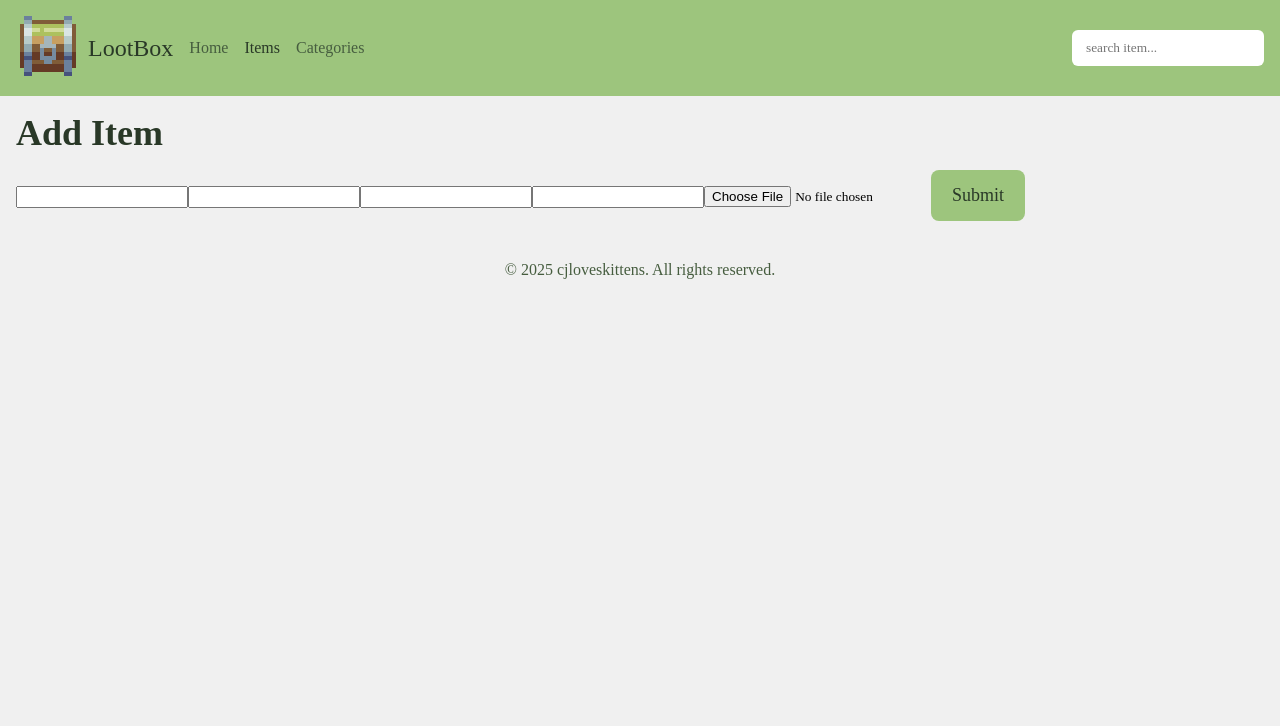
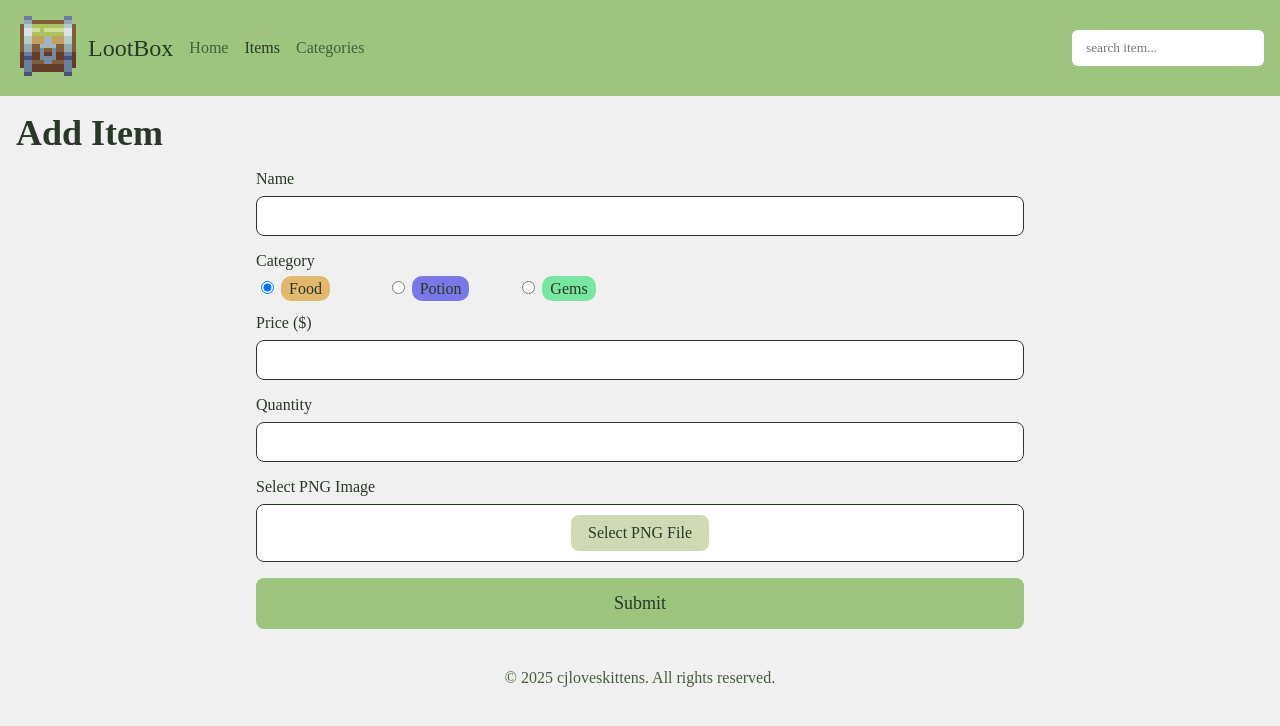
Before and after one commit to cjxo/inventory-app-client, a React (Vite) app: page /items/add in a window 1280 px wide. Shown: the top 726 px of the page. Built offline with nearby package versions, Linux system fonts and the light colour scheme; a web font is replaced by a local one.

Commit message:
Add item UI done

```diff
--- /dev/null
+++ b/src/components/FileUploader.jsx
@@ -0,0 +1,24 @@
+import { useState, useRef } from "react";
+
+import styles from "../styles/component.module.css";
+
+const FileUploader = () => {
+  const [file, setFile] = useState(null);
+  const inpRef = useRef(null);
+
+  const onClick = () => inpRef.current.click();
+  const onChange = (e) => setFile(URL.createObjectURL(e.target.files[0]));
+
+  return (
+    <div className={styles.fileUploader}>
+      <label htmlFor="item-image">Select PNG Image</label>
+      <div className={styles.fileUploaderInput}>
+        <input ref={inpRef} onChange={onChange} type="file" id="item-image" name="item-image" accept="image/png" required />
+        {file && <img src={file} alt="uploaded file" />}
+        <button type="button" onClick={onClick}>{!file ? "Select PNG File" : "Change PNG File"}</button>
+      </div>
+    </div>
+  );
+};
+
+export default FileUploader;
--- a/src/routes/AddItemPage.jsx
+++ b/src/routes/AddItemPage.jsx
@@ -1,4 +1,9 @@
+import { useState, useRef } from "react";
+
 import styles from "../styles/route.module.css";
+import categoryStyles from "../components/CategoryStyles";
+//import PixelArtCanvas from "../components/PixelArtCanvas";
+import FileUploader from "../components/FileUploader";
 
 const AddItemPage = () => {
   return (
@@ -7,13 +12,44 @@ const AddItemPage = () => {
         <h1 className="title">Add Item</h1>
       </div>
       <form>
-        <input type="text" id="item-name" name="item-name" required />
-        <input type="text" id="item-category" name="item-category" required />
-        <input type="text" id="item-price" name="item-price" required />
-        <input type="text" id="item-quantity" name="item-quantity" required />
-        <input type="file" id="item-image" name="item-image" accept="image/png" />
+        <div className={styles.labelInputPair}>
+          <label htmlFor="item-name">Name</label>
+          <input type="text" id="item-name" name="item-name" required />
+        </div>
 
-        <button className="common-link-style">Submit</button>
+        <div className={styles.labelInputPair}>
+          <p>Category</p>
+          <div className={styles.radios}>
+            <div className={styles.radioRadioPair}>
+              <input id="item-food" value="food" name="item-category" type="radio" defaultChecked />
+              <label htmlFor="item-food" style={categoryStyles.food}>Food</label>
+            </div>
+
+            <div className={styles.radioRadioPair}>
+              <input id="item-potion" value="potion" name="item-category" type="radio" />
+              <label htmlFor="item-potion" style={categoryStyles.potion}>Potion</label>
+            </div>
+
+            <div className={styles.radioRadioPair}>
+              <input id="item-gems" value="gems" name="item-category" type="radio" />
+              <label htmlFor="item-gems" style={categoryStyles.gems}>Gems</label>
+            </div>
+          </div>
+        </div>
+
+        <div className={styles.labelInputPair}>
+          <label htmlFor="item-price">Price &#40;&#36;&#41;</label>
+          <input type="number" id="item-price" name="item-price" required />
+        </div>
+
+        <div className={styles.labelInputPair}>
+          <label htmlFor="item-quantity">Quantity</label>
+          <input type="number" id="item-quantity" name="item-quantity" required />
+        </div>
+
+        <FileUploader />
+
+        <button className={`common-link-style ${styles.submit}`}>Submit</button>
       </form>
     </div>
   );
--- a/src/styles/component.module.css
+++ b/src/styles/component.module.css
@@ -266,3 +266,46 @@ footer {
     }
   }
 }
+
+.fileUploader {
+  display: flex;
+  flex-direction: column;
+  gap: 8px;
+  .fileUploaderInput {
+    padding: 10px 16px;
+    border-radius: 8px;
+    border: 1px solid var(--green-colour1);
+    background: white;
+    display: flex;
+    flex-direction: column;
+    align-items: center;
+    gap: 16px;
+
+    input {
+      display: none;
+    }
+
+    img {
+      /* https://stackoverflow.com/questions/14068103/disable-antialising-when-scaling-images */
+      width: 128px;
+      image-rendering: optimizeSpeed;             /* STOP SMOOTHING, GIVE ME SPEED  */
+      image-rendering: -moz-crisp-edges;          /* Firefox                        */
+      image-rendering: -o-crisp-edges;            /* Opera                          */
+      image-rendering: -webkit-optimize-contrast; /* Chrome (and eventually Safari) */
+      image-rendering: pixelated;                 /* Universal support since 2021   */
+      image-rendering: optimize-contrast;         /* CSS3 Proposed                  */
+      -ms-interpolation-mode: nearest-neighbor;   /* IE8+             */
+
+      @media (min-width: 768px) {
+        width: 256px;
+      }
+    }
+
+    button {
+      font-size: 16px;
+      padding: 8px 16px;
+      background: var(--green-colour3);
+      border-radius: 8px;
+    }
+  }
+}
--- a/src/styles/index.css
+++ b/src/styles/index.css
@@ -95,6 +95,7 @@ ul {
     color: var(--green-colour1);
     background-color: var(--green-colour2);
     margin-bottom: 8px;
+    font-size: 16px;
 
     @media (min-width: 1024px) {
       font-size: 18px;
--- a/src/styles/route.module.css
+++ b/src/styles/route.module.css
@@ -65,3 +65,40 @@ main {
     }
   }
 }
+
+.addItemPage {
+  form {
+    display: flex;
+    flex-direction: column;
+    margin: 0 auto;
+    max-width: 768px;
+    gap: 16px;
+
+    label, input, button, p {
+      color: var(--green-colour1);
+      font-size: 16px;
+    }
+
+    .labelInputPair {
+      display: flex;
+      flex-direction: column;
+      gap: 8px;
+
+      input[type="text"], input[type="number"] {
+        padding: 10px 16px;
+        border-radius: 8px;
+        border: 1px solid var(--green-colour1);
+      }
+    }
+
+    .radios {
+      display: grid;
+      grid-template-columns: repeat(auto-fill, minmax(100px, 1fr));
+      gap: 16px;
+
+      label {
+        margin-left: 4px;
+      }
+    }
+  }
+}
```
Also changed, not shown: 2 other files (tests, documents, lock files or other folders).
